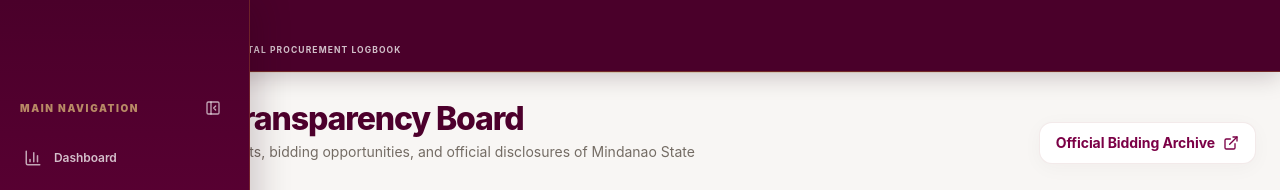
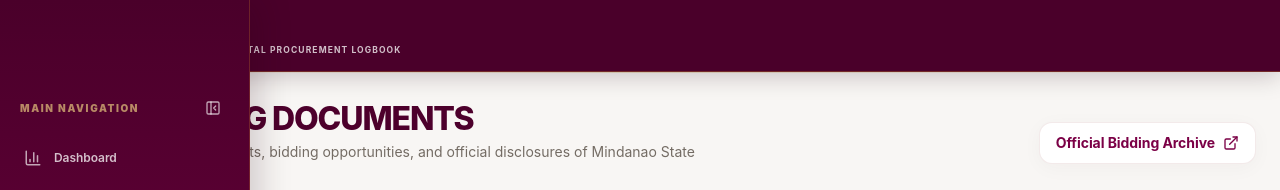
Before and after one commit to mjx0x0/procurematesu, a Next.js app: page /dashboard/transparency in a window 1280 px wide. Shown: the top 190 px of the page. Built offline with nearby package versions, Linux system fonts and the light colour scheme; no server answers.

Commit message:
Rename transparency page heading to Public Bidding Documents

```diff
--- a/app/dashboard/transparency/page.tsx
+++ b/app/dashboard/transparency/page.tsx
@@ -87,7 +87,7 @@ export default function TransparencyPage() {
         <div className="mb-6 flex flex-col sm:flex-row sm:items-center sm:justify-between gap-4">
           <div>
             <h1 className="text-xl sm:text-3xl font-black tracking-tight text-[#4D002C]">
-              Procurement Transparency Board
+              PUBLIC BIDDING DOCUMENTS
             </h1>
             <p className="mt-1 text-xs sm:text-sm text-stone-600 max-w-2xl leading-relaxed">
               Publicly listed procurement projects, bidding opportunities, and official disclosures of Mindanao State University – General Santos.
```
